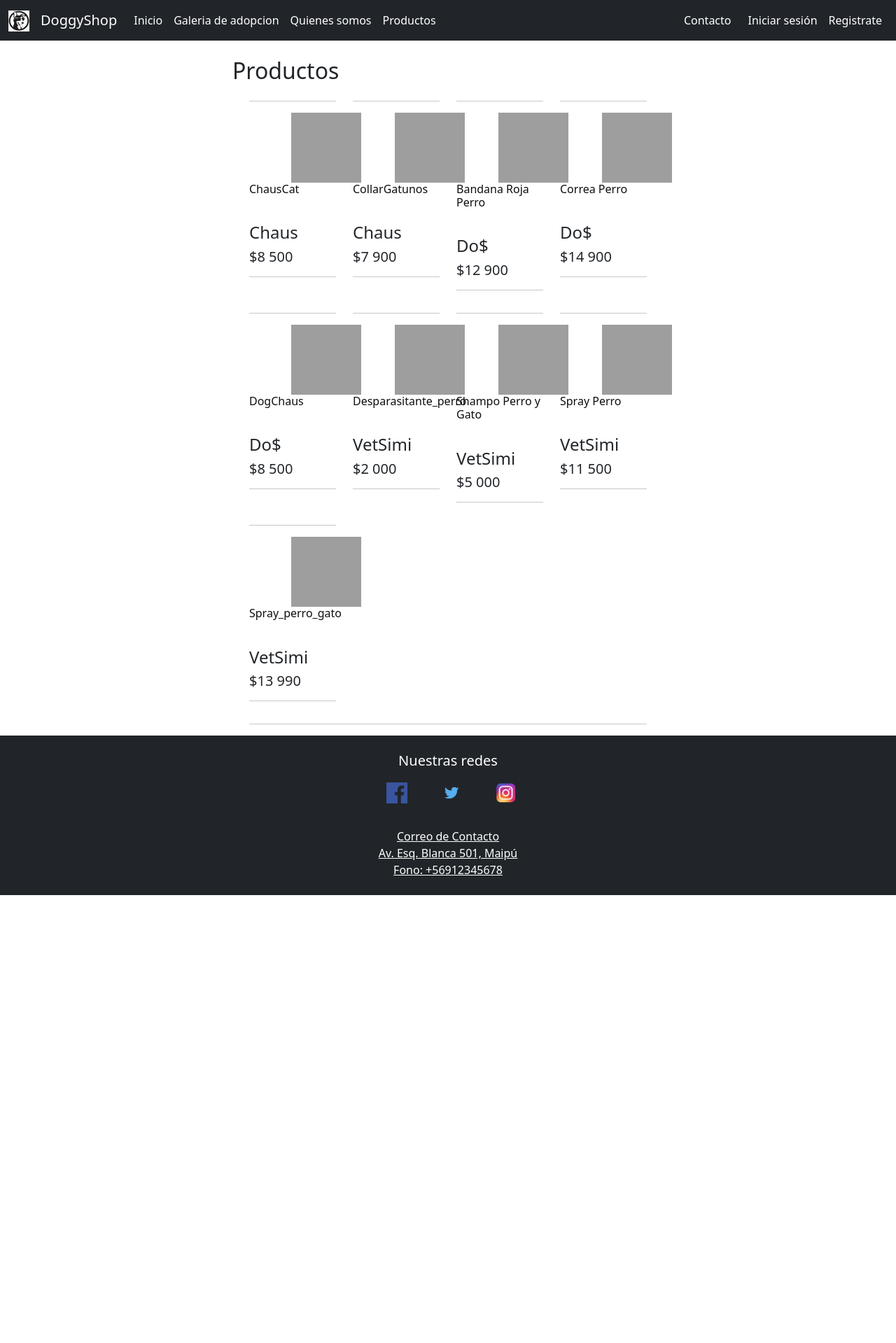
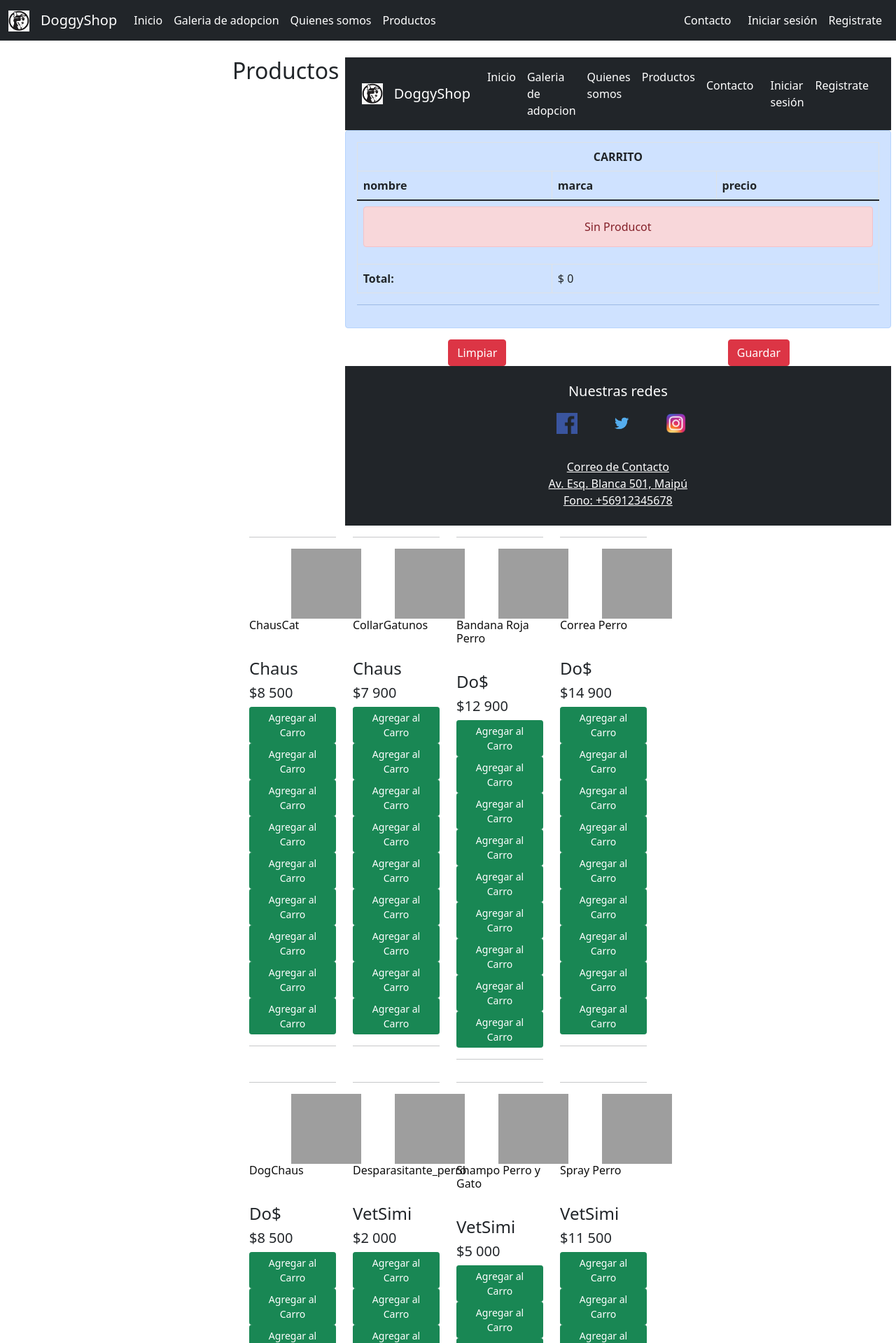
Before and after one commit to JuanMMa1995/API_Rest, a Django app: page /productos/ in a window 1280 px wide. Shown: the top 1919 px of the page at 70% size. Before the commit the page ends 1279 px from the top, so only its background shows below. Run offline with Django 4.2, Linux system fonts and the light colour scheme; data comes from the database, SQL or seed files in the repository; both versions use the stored data as it was after the commit; some libraries are stand-ins or nearby versions; grey boxes are pictures that could not be loaded.

Commit message:
Se agregar el pro

```diff
--- a/DoggyShop/settings.py
+++ b/DoggyShop/settings.py
@@ -79,6 +79,7 @@ TEMPLATES = [
                 'django.template.context_processors.request',
                 'django.contrib.auth.context_processors.auth',
                 'django.contrib.messages.context_processors.messages',
+                'core.context_processor.total_carro',
             ],
         },
     },
--- /dev/null
+++ b/core/context_processor.py
@@ -0,0 +1,7 @@
+def total_carro(request):
+    total=0
+    if request.user.is_authenticated:
+        if "carro" in request.session.keys():
+            for key, value in request.session["carro"].items():
+                total += int(value["precio"])
+    return{"total_carro": total}
--- /dev/null
+++ b/core/templates/carro.html
@@ -0,0 +1,50 @@
+{% extends 'base.html' %}
+{% load static %}
+{% block contenido %}
+{% load crispy_forms_tags %}
+    <body style="background-color: white;">
+        <div class="alert alert-primary" role="alert">
+            <table class = "table table-bordered">
+                <thead>
+                    <tr>
+                        <th scope="row" colspan="3" class="text-center">CARRITO</th>
+                    </tr>
+                    <tr>
+                        <th scope="col">nombre</th>
+                        <th scope="col">marca</th>
+                        <th scope="col">precio</th>
+                    </tr>
+                </thead>
+                <tbody>
+                    {% if request.session.carro.items %}
+                    {% for key, value in request.session.carro.items %}
+                        <tr>
+                            <td>{{ value.nombre }}</td>
+                            <td>{{ value.marca }}</td>
+                            <td>{{ value.precio}}
+                                <a href="{% url 'Add' value.producto_id %}" class="badge btn btn-dark badge-dark">+</a>
+                                <a href="{% url 'Sub' value.producto_id %}" class="badge btn btn-dark badge-dark">-</a>
+                            </td>
+                        </tr>
+                    {% endfor %}
+                    {%else%}
+                        <tr>
+                            <td colspan="3">
+                                <div class="alert alert-danger text-center">Sin Producot</div>
+                            </td>
+                        </tr>
+                    {% endif %}
+                    <tr>
+                        <th scope="row">Total: </th>
+                        <td colspan="2">$ {{ total_carro }}</td>
+                    </tr>
+                </tbody>
+            </table>
+            <hr>
+        </div>
+        <div class="row text-center">
+            <div class="col-6"><a href="{% url 'CLS'}" class="btn btn-danger">Limpiar</a></div>
+            <div class="col-6"><a href="#" class="btn btn-danger">Guardar</a></div>
+        </div>
+    </body>
+{% endblock %}
--- a/core/templates/productos.html
+++ b/core/templates/productos.html
@@ -16,6 +16,9 @@
         {% if perms.core.view_producto %}
         <a href="{% url 'listar_productos' %}" class="btn btn-primary">Listado de productos</a>&nbsp;&nbsp;
         {% endif  %}
+        <div>
+          {% include "carro.html" %}
+        </div>
       </div>
       <div class="container-fluid">
         {% csrf_token %}
@@ -38,9 +41,9 @@
                 {% if perms.core.change_producto %}
                 <a href="{% url 'modificar_productos' p.codigo %}" class="btn btn-success btn-sm">Modificar</a>
                 {% endif %}
-                {% if perms.core.view_producto %}
-                <a href="#" class="btn btn-success btn-sm" >Comprar</a>
-                {% endif %}
+                {% for producto in productos %}
+                <a href="{% url 'Add' producto.id %}" class="btn btn-success btn-sm" >Agregar al Carro</a>
+                {% endfor %}
               </div>
             <hr>
           </div>
--- a/core/urls.py
+++ b/core/urls.py
@@ -1,5 +1,5 @@
 from django.urls import path, include
-from .views import index, galeriaDeAdopcion, quienesSomos, contacto, productos, agregar_productos, listar_productos, modificar_productos, eliminar_producto, registro, ProductoViewset
+from .views import index, galeriaDeAdopcion, quienesSomos, contacto, productos, agregar_productos, listar_productos, modificar_productos, eliminar_producto, registro, ProductoViewset, agregar_carro, elimar_carro, restar_carro, limpiar_carro
 from rest_framework import routers
 
 router = routers.DefaultRouter()
@@ -17,4 +17,8 @@ urlpatterns = [
     path('eliminar_producto/<id>/', eliminar_producto, name="eliminar_producto"),
     path('registro/', registro, name="registro"),
     path('api/', include(router.urls)),
+    path('agregar/<int:producto_id>', agregar_carro, name="Add" ),
+    path('eliminar/<int:producto_id>', elimar_carro, name="Del" ),
+    path('restar/<int:producto_id>', restar_carro, name="Sub" ),
+    path('limpiar/', limpiar_carro, name="CLS" ),
 ]
--- a/core/views.py
+++ b/core/views.py
@@ -8,9 +8,9 @@ from django.contrib.auth import authenticate, login
 from django.contrib.auth.decorators import login_required, permission_required
 from rest_framework import viewsets
 from .serializers import ProductoSerializer
+from .carro import Carro
 
 # Create your views here.[]
-
 class ProductoViewset(viewsets.ModelViewSet):
     queryset = Producto.objects.all()
     serializer_class = ProductoSerializer
@@ -24,7 +24,6 @@ class ProductoViewset(viewsets.ModelViewSet):
             productos = productos.filter(nombre=nombre)
 
         return productos
-
 
 def index(request):
     return render (request, 'index.html')
@@ -121,3 +120,33 @@ def registro(request):
         data["form"] = formulario
 
     return render(request, 'registration/registro.html', data)
+
+
+def agregar_carro(request, producto_id):
+    carro= Carro(request)
+    producto = Producto.objects.get(codigo=producto_id)
+    carro.agregar(producto)
+    return redirect("productos")
+
+
+def elimar_carro(request, producto_id):
+    carro= Carro(request)
+    producto = Producto.objects.get(codigo=producto_id)
+    carro.eliminar(producto)
+    return redirect("productos")
+
+
+def restar_carro(request, producto_id):
+    carro= Carro(request)
+    producto = Producto.objects.get(codigo=producto_id)
+    carro.restar_producto(producto)
+    return redirect("productos")
+
+
+def limpiar_carro(request):
+    carro= Carro(request)
+    carro.limpiar()
+    return redirect("productos")
+
+def carro(request):
+    return render (request, 'carro.html')
```
Also changed, not shown: core/carro.py (added, +49 -0 lines), db.sqlite3, 1 other file.
